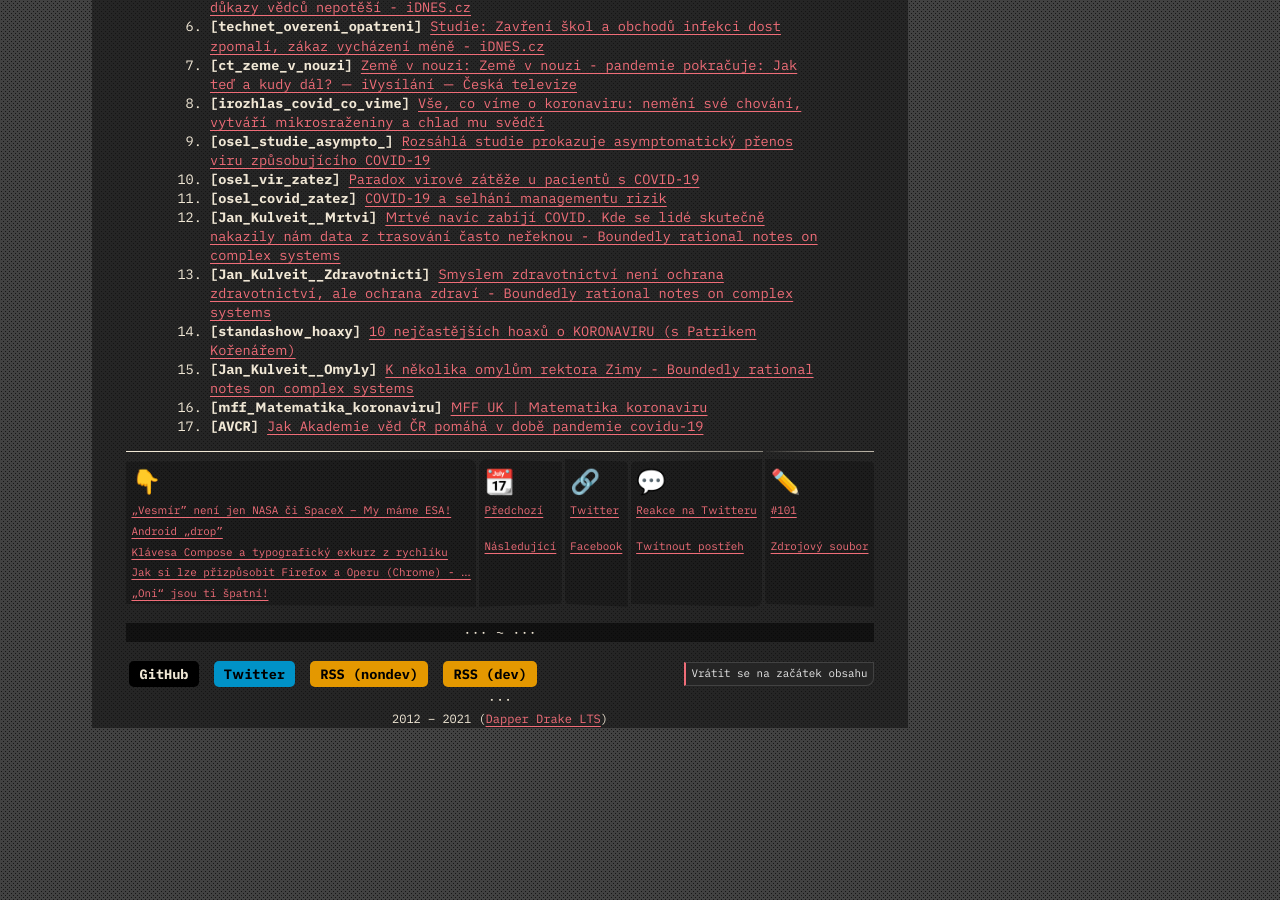
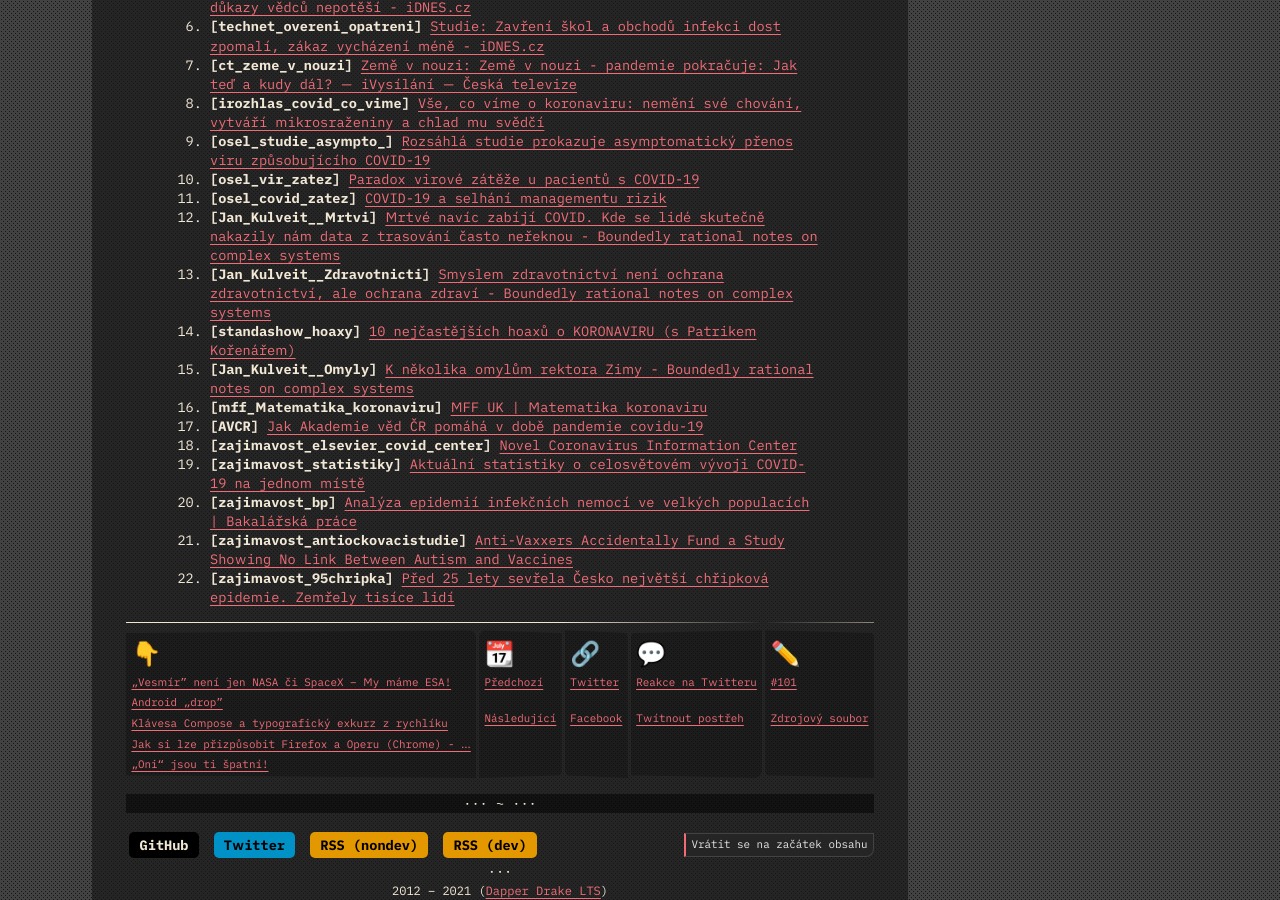
Before and after one commit to jaandrle/jaandrle.github.io, a Jekyll site: the page built from _posts/2021/2021-01-15-covid-rozcestnik.md, in a window 1280 px wide and 900 px high, scrolled down 1972 px. Built offline with Jekyll 4.4.1, drawn with Linux system fonts in a browser that asks for light colours; emoji names are drawn with the system emoji font; before the commit the page ends 2700 px from its top, so only the background shows below that.

Commit message:
Update covid.yml

```diff
--- a/_data/reference/covid.yml
+++ b/_data/reference/covid.yml
@@ -51,3 +51,18 @@ mff_Matematika_koronaviru:
 AVCR:
   caption: "Jak Akademie věd ČR pomáhá v době pandemie covidu-19"
   href: https://www.avcr.cz/cs/veda-a-vyzkum/biologie-a-lekarske-vedy/Jak-Akademie-ved-CR-pomaha-v-dobe-pandemie-covidu-19/
+zajimavost_elsevier_covid_center:
+  caption: "Novel Coronavirus Information Center"
+  href: https://www.elsevier.com/connect/coronavirus-information-center
+zajimavost_statistiky:
+  caption: "Aktuální statistiky o celosvětovém vývoji COVID-19 na jednom místě"
+  href: https://www.root.cz/clanky/aktualni-statistiky-o-celosvetovem-vyvoji-covid-19-na-jednom-miste/
+zajimavost_bp:
+  caption: "Analýza epidemií infekčních nemocí ve velkých populacích | Bakalářská práce"
+  href: https://www2.karlin.mff.cuni.cz/~prazak/vyuka/706-ls18/DD/ba_final.pdf
+zajimavost_antiockovacistudie:
+  caption: "Anti-Vaxxers Accidentally Fund a Study Showing No Link Between Autism and Vaccines"
+  href: https://www.newsweek.com/anti-vaxxers-accidentally-fund-study-showing-theres-no-link-between-autism-and-379245
+zajimavost_95chripka:
+  caption: "Před 25 lety sevřela Česko největší chřipková epidemie. Zemřely tisíce lidí"
+  href: https://www.idnes.cz/zpravy/domaci/nejvetsi-epidemie-chripky-v-historii-ceske-republiky-1995-tisice-obeti-plosne-uzavrene-skoly.A200921_123337_domaci_chtl
```
